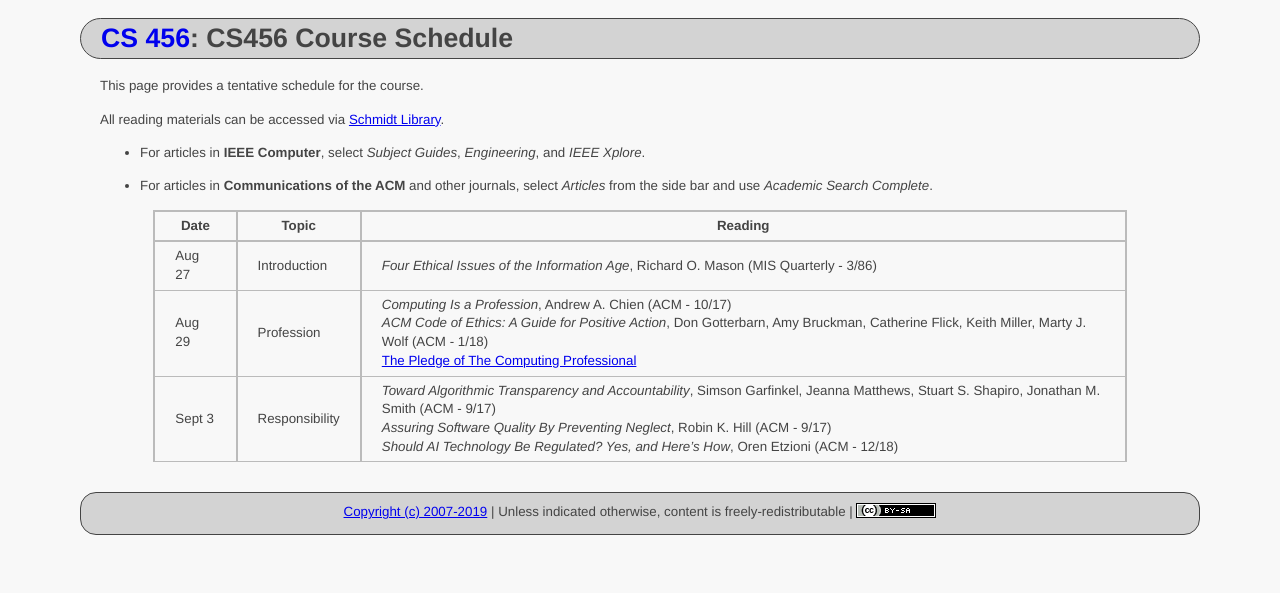
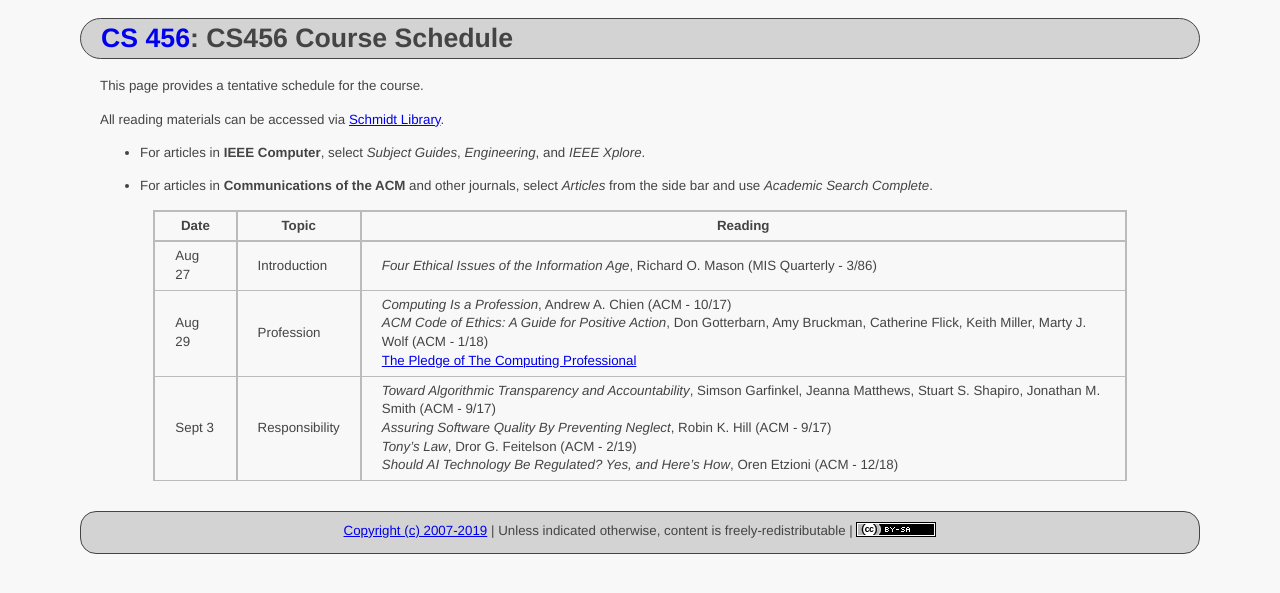
Before and after one commit to ycpcs/cs456-fall2019, a Jekyll site: the page built from schedule/index.md, in a window 1280 px wide. Shown: the top 593 px of the page. Built offline with Jekyll 4.4.1, drawn with Linux system fonts in a browser that asks for light colours.

Commit message:
update articles
update articles

```diff
--- a/schedule/index.md
+++ b/schedule/index.md
@@ -16,7 +16,7 @@ All reading materials can be accessed via [Schmidt Library](http://library.ycp.e
 > ------- | ------------------  | -------------------------------------------------------------------------------------- |
 > Aug 27  | Introduction        | *Four Ethical Issues of the Information Age*, Richard O. Mason (MIS Quarterly - 3/86)  |
 > Aug 29  | Profession          | *Computing Is a Profession*, Andrew A. Chien (ACM - 10/17) <br /> *ACM Code of Ethics: A Guide for Positive Action*, Don Gotterbarn, Amy Bruckman, Catherine Flick, Keith Miller, Marty J. Wolf (ACM - 1/18) <br /> [The Pledge of The Computing Professional](http://pledge-of-the-computing-professional.org/home-page/the-oath) |
-> Sept 3  | Responsibility      | *Toward Algorithmic Transparency and Accountability*, Simson Garfinkel, Jeanna Matthews, Stuart S. Shapiro, Jonathan M. Smith (ACM - 9/17) <br /> *Assuring Software Quality By Preventing Neglect*, Robin K. Hill (ACM - 9/17) <br /> *Should AI Technology Be Regulated? Yes, and Here's How*, Oren Etzioni (ACM - 12/18) |
+> Sept 3  | Responsibility      | *Toward Algorithmic Transparency and Accountability*, Simson Garfinkel, Jeanna Matthews, Stuart S. Shapiro, Jonathan M. Smith (ACM - 9/17) <br /> *Assuring Software Quality By Preventing Neglect*, Robin K. Hill (ACM - 9/17) <br /> *Tony's Law*, Dror G. Feitelson (ACM - 2/19) <br /> *Should AI Technology Be Regulated? Yes, and Here's How*, Oren Etzioni (ACM - 12/18) |
 
 
 <!--
```
